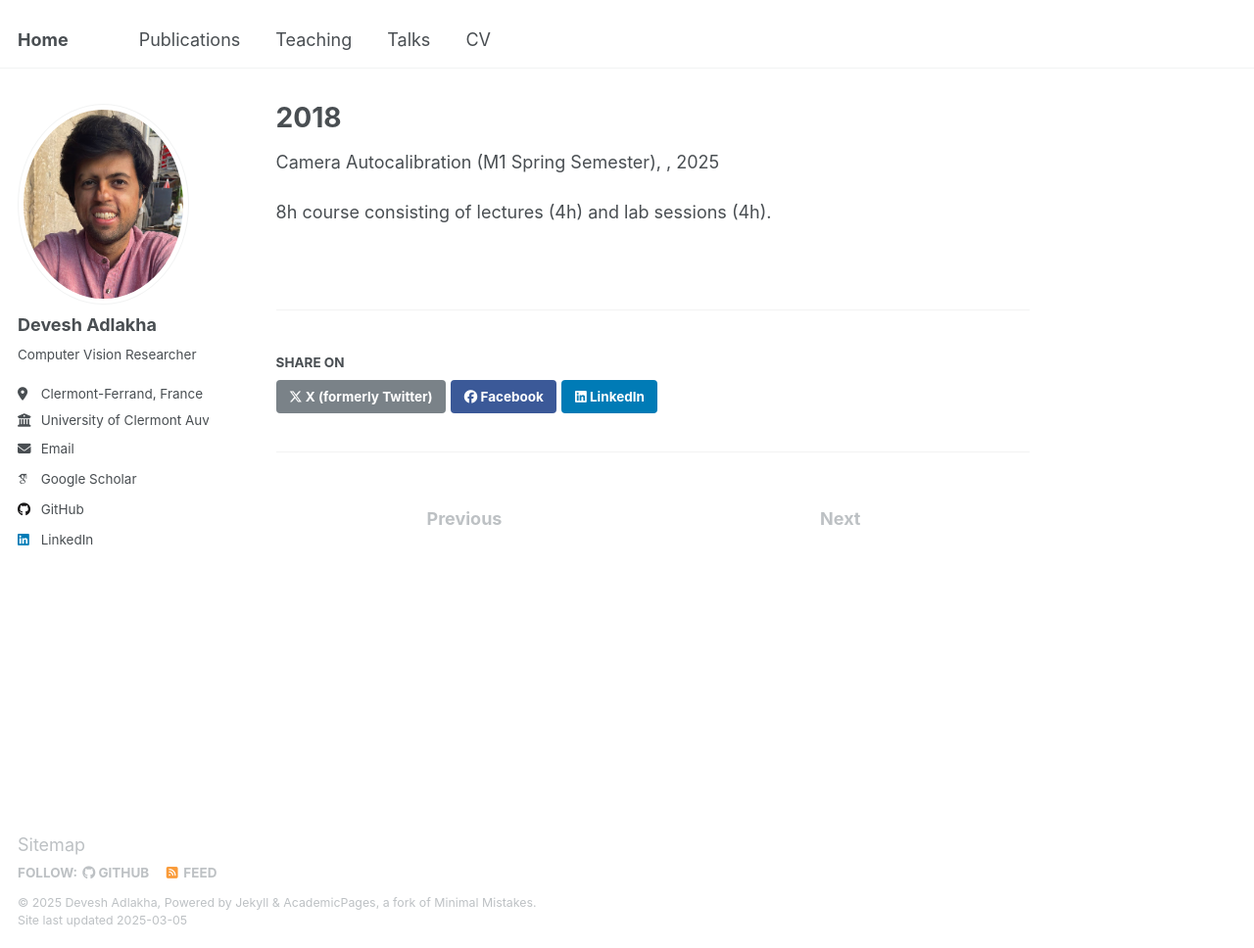
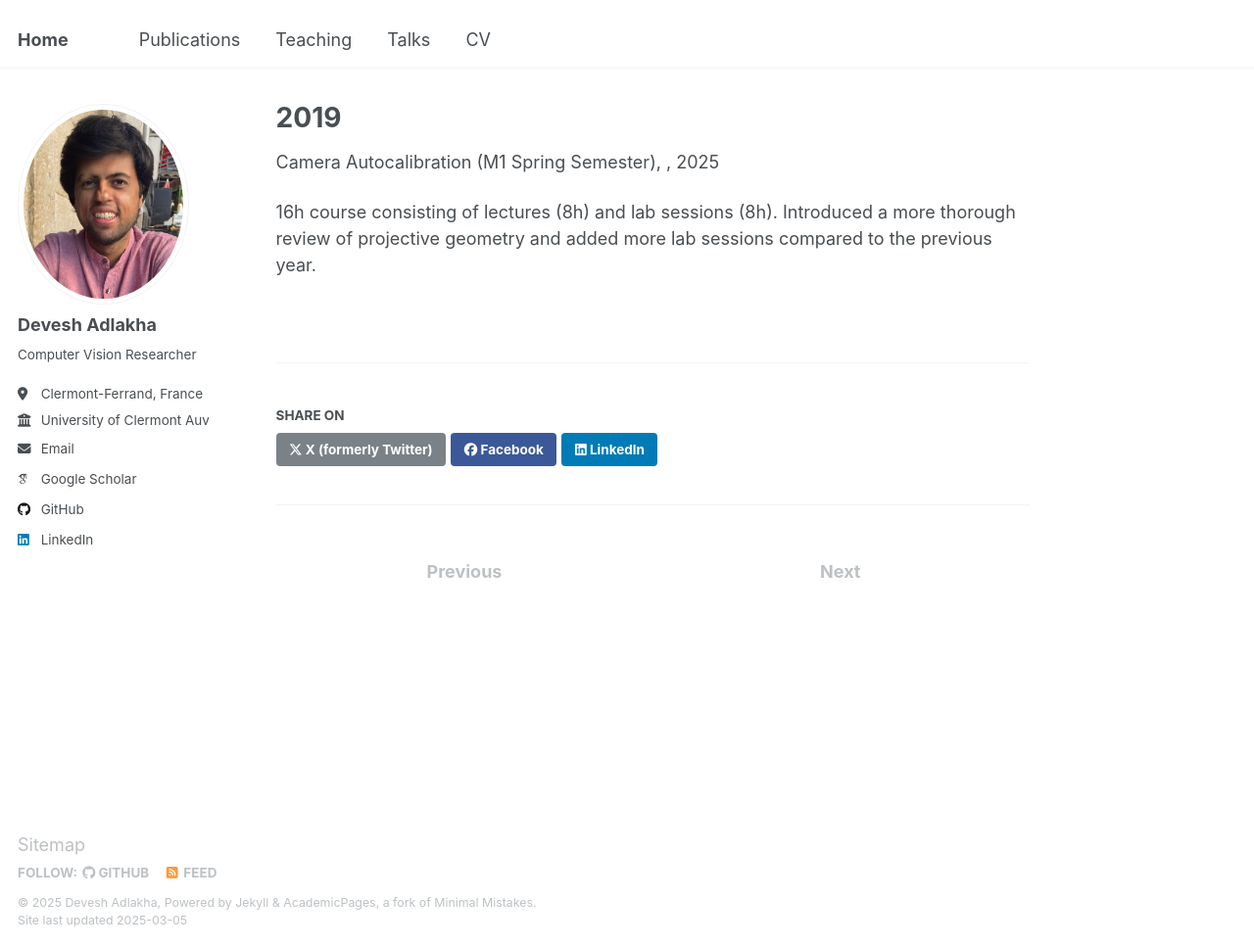
Before and after one commit to devadlakha/devadlakha.github.io, a Jekyll site: the page built from _teaching/2019.md, in a window 1280 px wide and 968 px high. Shown: the whole window at 98% size. Built offline with Jekyll 4.4.1, drawn with Linux system fonts in a browser that asks for light colours; some web fonts are replaced.

Commit message:
Update 2019.md

```diff
--- a/_teaching/2019.md
+++ b/_teaching/2019.md
@@ -1,5 +1,5 @@
 ---
-title: "2018"
+title: "2019"
 collection: teaching
 type: "Camera Autocalibration (M1 Spring Semester)"
 permalink:
@@ -7,4 +7,4 @@ venue:
 location:
 ---
 
-8h course consisting of lectures (4h) and lab sessions (4h).
+16h course consisting of lectures (8h) and lab sessions (8h). Introduced a more thorough review of projective geometry and added more lab sessions compared to the previous year.
```
